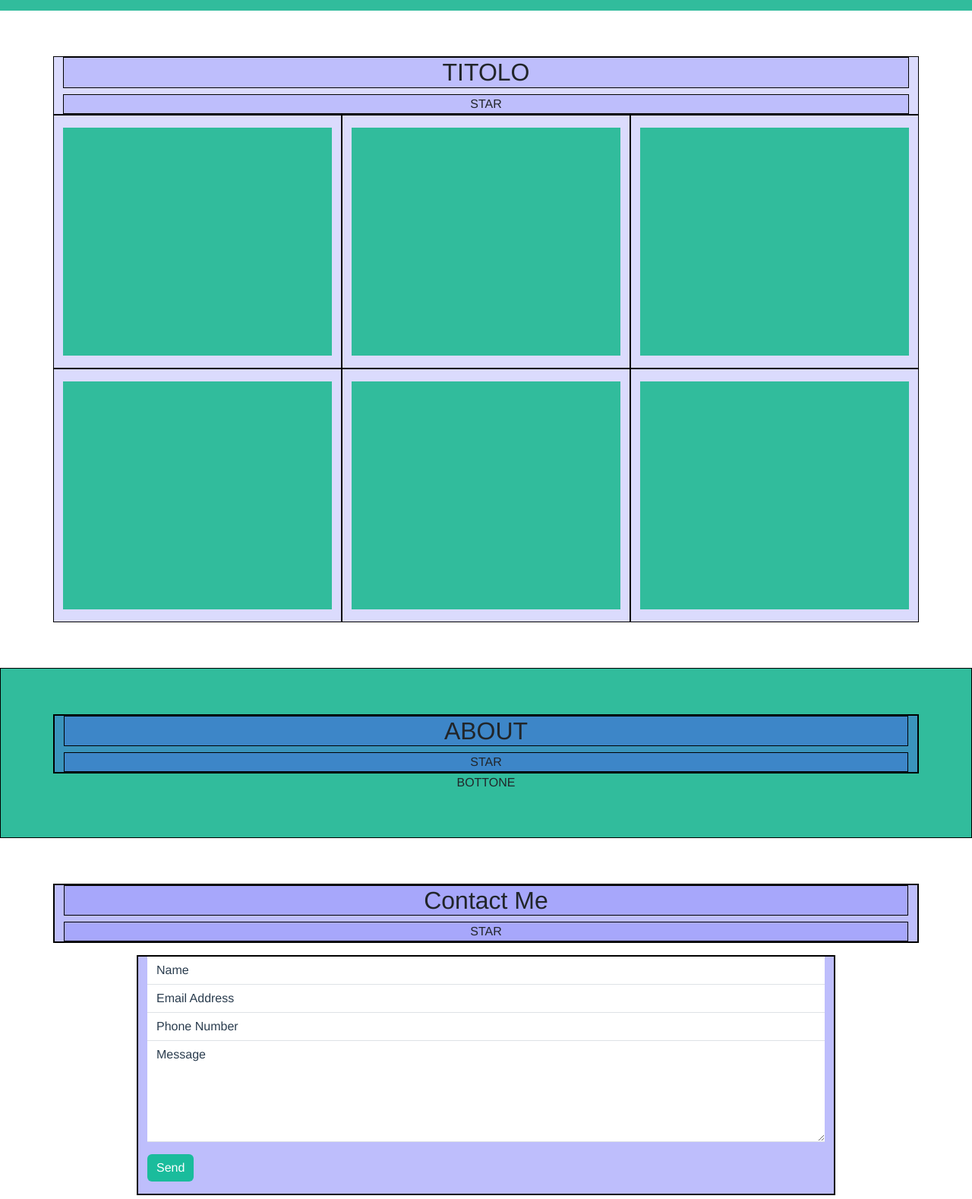
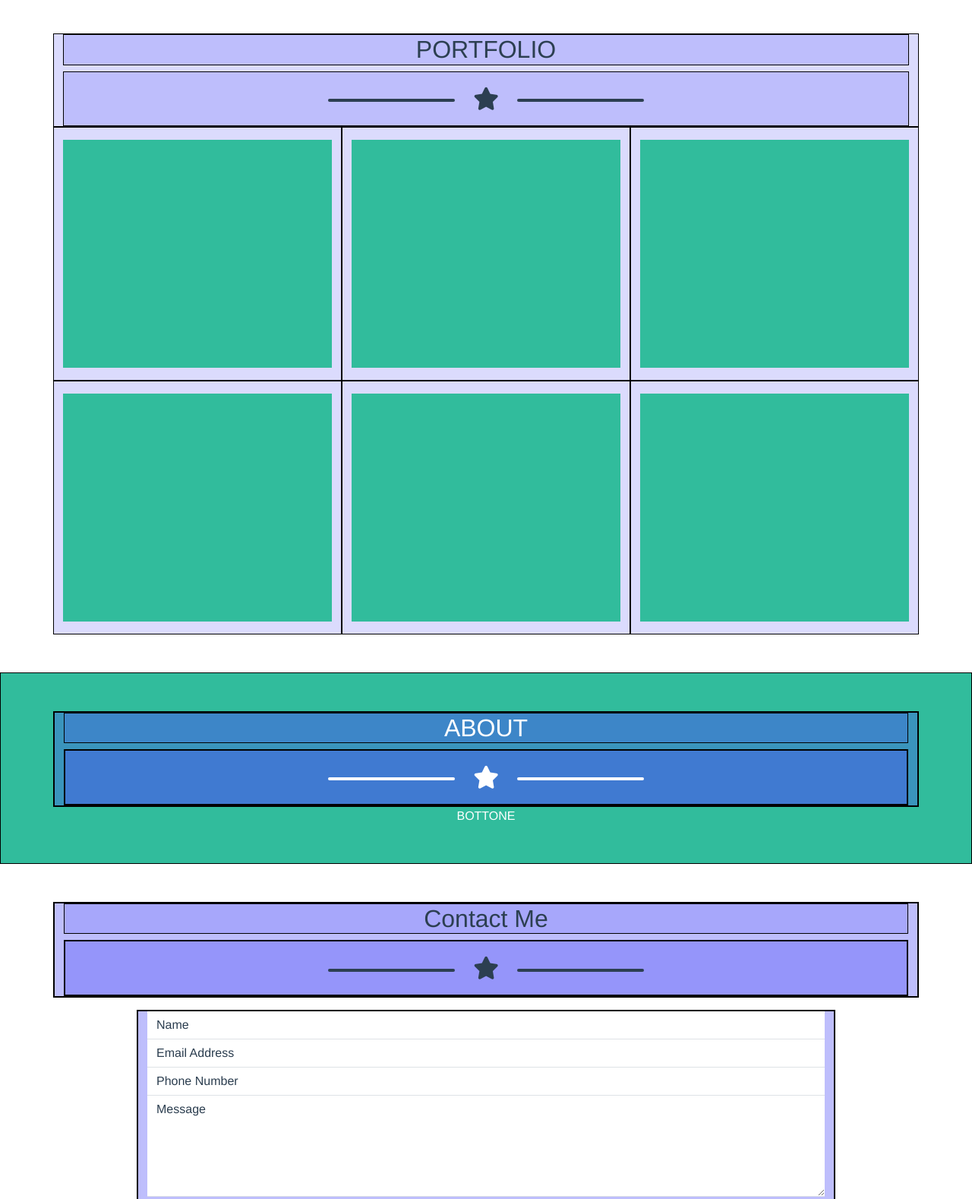
Before and after one commit to marroccuandrea/html-css-bootstrap-freelancer, a plain HTML site: page index.html in a window 1280 px wide. Shown: the part 640-2218 px from the top of the page at 76% size. Drawn offline with nearby package versions, Linux system fonts and the light colour scheme; a web font is replaced by a local one.

Commit message:
[add] star

```diff
--- a/css/style.css
+++ b/css/style.css
@@ -17,7 +17,7 @@ header{
 }
 
 section{
-    padding: 60px 0;
+    padding: 50px 0;
 }
 
 main{
@@ -47,6 +47,17 @@ main{
     border-radius: 2px;
     background-color: white;
     margin: 0 20px;
+}
+
+.portfolio .l-star:before,
+.portfolio .l-star:after,
+.contact .l-star:before,
+.contact .l-star:after{
+    background-color: #2C3F51;
+}
+
+.portfolio, .contact{
+    color: #2C3F51;
 }
 
 .l-star i{
--- a/index.html
+++ b/index.html
@@ -67,8 +67,10 @@
             <div class="container">
                 <div class="row text-center">
                     <div class="col-12 debug">
-                        <h2 class="debug">TITOLO</h2>
-                        <div class="debug">STAR</div>
+                        <h2 class="debug">PORTFOLIO</h2>
+                        <div class="debug l-star">
+                            <i class="fa-solid fa-star"></i>
+                        </div>
                     </div>
                 </div>
                 <div class="row row-cols-1 row-cols-md-2 row-cols-xl-3">
@@ -94,12 +96,16 @@
             </div>
         </section>
 
-        <section class="about debug">
+        <section class="about debug text-white">
             <div class="container debug">
                 <div class="row text-center">
                     <div class="col-12 debug">
                         <h2 class="debug">ABOUT</h2>
-                        <div class="debug">STAR</div>
+                        <div class="debug">
+                            <div class="debug l-star">
+                                <i class="fa-solid fa-star"></i>
+                            </div>
+                        </div>
                     </div>
                 </div>
             </div>
@@ -119,7 +125,11 @@
                 <div class="row text-center">
                     <div class="col-12 debug">
                         <h2 class="debug">Contact Me</h2>
-                        <div class="debug">STAR</div>
+                        <div class="debug">
+                            <div class="debug l-star">
+                                <i class="fa-solid fa-star"></i>
+                            </div>
+                        </div>
                     </div>
                 </div>
             </div>
```
